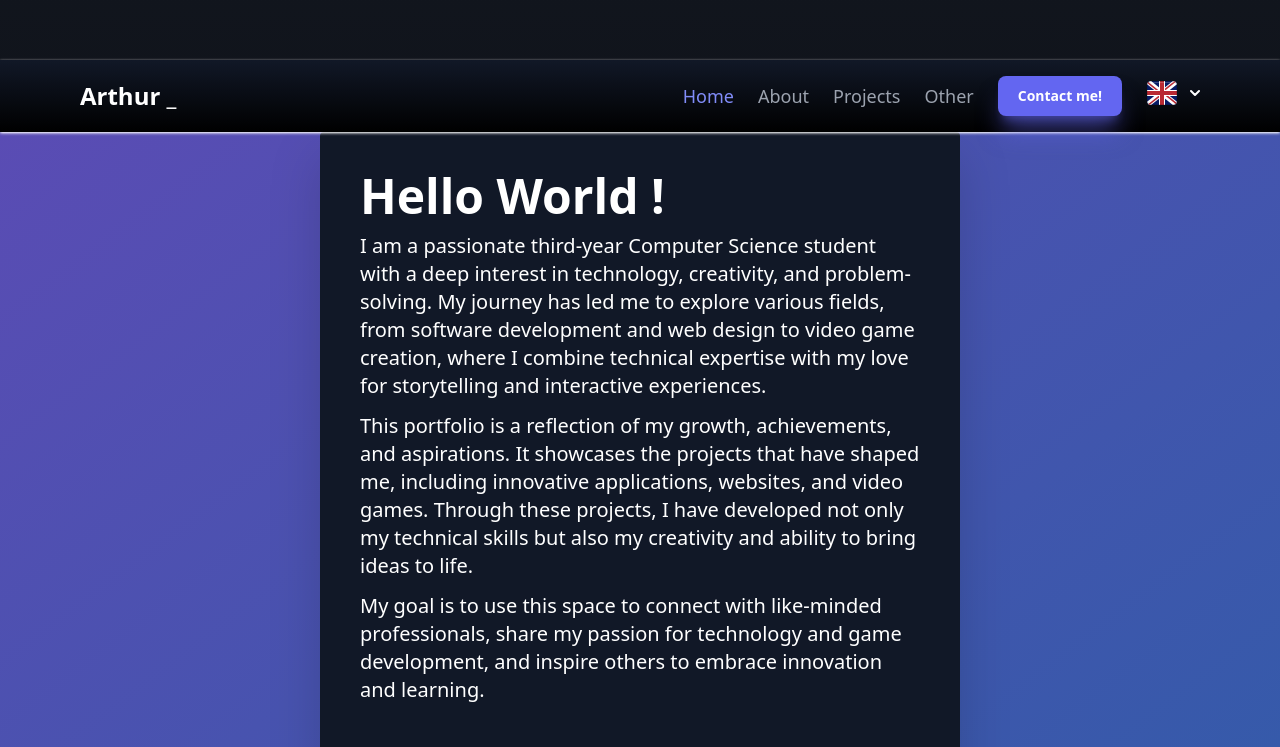
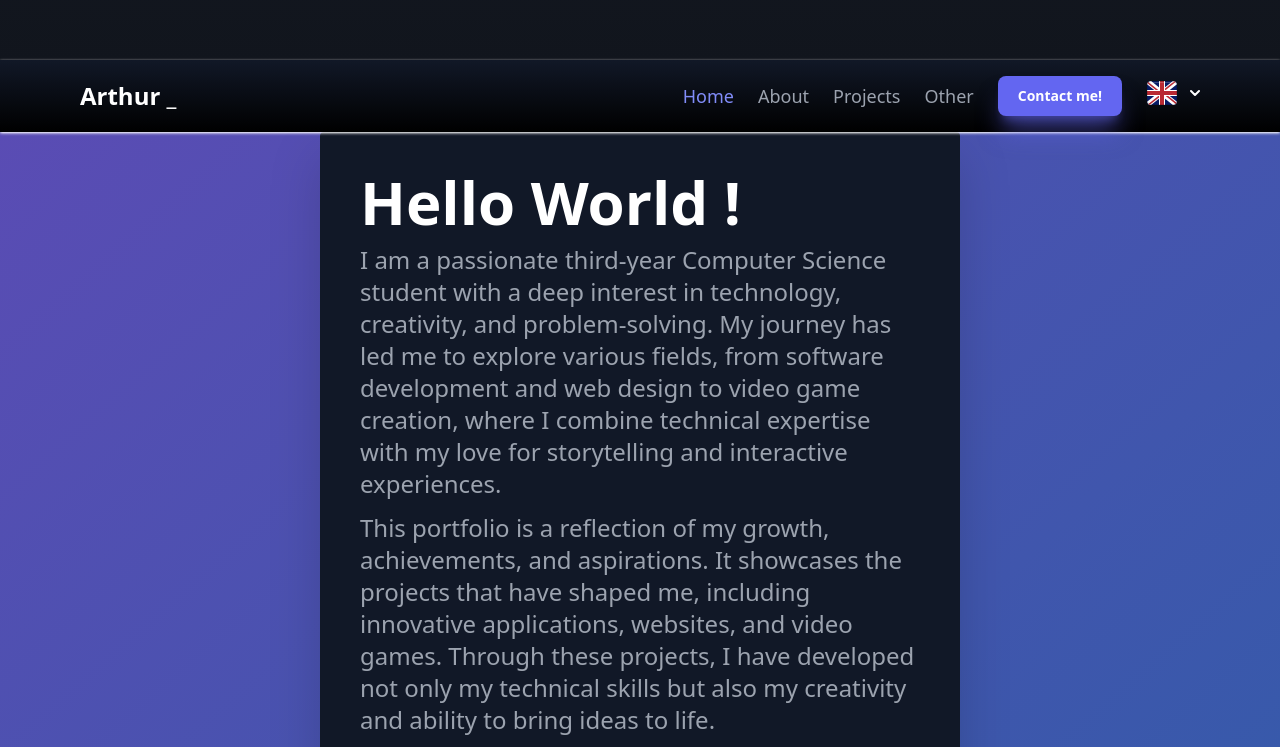
Before and after one commit to LePeruvienn/portfolio, a React (Vite) app: page /#/home in a window 1280 px wide. Shown: the part 740-1487 px from the top of the page. Built offline with nearby package versions, Linux system fonts and the light colour scheme; what @xpd/tailwind-3dtransforms would draw is missing.

Commit message:
Update Main text

```diff
--- a/src/components/general/UsefulLinks.jsx
+++ b/src/components/general/UsefulLinks.jsx
@@ -13,7 +13,7 @@ function UsefulLinks () {
 
 	return (
 
-		<div className="w-full flex-grow grid grid-cols-4 grid-rows-3 gap-1">
+		<div className="w-full text-white flex-grow grid grid-cols-4 grid-rows-3 gap-1">
 			<a
 				href={resumeLink}
 				target="_blank"
--- a/src/components/home/Textbox.jsx
+++ b/src/components/home/Textbox.jsx
@@ -14,7 +14,7 @@ function Textbox() {
 				xl:w-[50%]
 				mx-auto
 				p-6 sm:p-8 md:p-10
-				text-white
+				text-gray-400
 				bg-gray-900
 				bg-opacity-85 sm:bg-opacity-100
 				drop-shadow-2xl
@@ -22,24 +22,24 @@ function Textbox() {
 				flex flex-col
 			"
 		>
-			<h2 className="text-3xl sm:text-4xl md:text-5xl font-extrabold text-white">
+			<h2 className="text-3xl sm:text-4xl md:text-6xl font-extrabold text-white">
 				Hello World !
 			</h2>
 
-			<p className="my-2 sm:my-3 text-lg sm:text-xl">
+			<p className="my-2 sm:my-3 text-lg sm:text-xl md:text-2xl">
 				{t("headerP1")}
 			</p>
 
-			<p className="mb-2 sm:mb-3 text-lg sm:text-xl">
+			<p className="mb-2 sm:mb-3 text-lg sm:text-xl md:text-2xl">
 				{t("headerP2")}
 			</p>
 
-			<p className="mb-6 sm:mb-8 md:mb-10 text-lg sm:text-xl">
+			<p className="mb-6 sm:mb-8 md:mb-10 text-lg sm:text-xl md:text-2xl">
 				{t("headerP3")}
 			</p>
 
-			<h1 className="text-3xl sm:text-4xl md:text-5xl mb-4 sm:mb-5">
-				{t("checkTheseOut")}!
+			<h1 className="text-white text-2xl sm:text-3xl md:text-4xl mb-4 sm:mb-5">
+				{t("checkTheseOut")}
 			</h1>
 
 			<UsefulLinks />
--- a/src/locales/fr/translation.json
+++ b/src/locales/fr/translation.json
@@ -9,10 +9,10 @@
 	"projects": "Projets",
 	"myProjects": "Mes Projets",
 	"resume": "Mon CV",
-	"headerP1": "Je suis un étudiant en troisième année d'informatique passionné par la technologie, la créativité et la résolution de problèmes. Mon parcours m'a amené à explorer différents domaines, du développement de logiciels et de la conception de sites web à la création de jeux vidéo, où je combine mon expertise technique avec ma passion pour les expériences interactives.",
-	"headerP2": "Ce portfolio reflète mon parcours, mes réalisations et mes ambitions. Il met en avant les projets qui m’ont marqué : applications innovantes, sites web et jeux vidéo. Ces expériences m’ont permis de développer mes compétences techniques, ma créativité et ma capacité à concrétiser des idées.",
-	"headerP3": "Mon objectif est d’utiliser cet espace pour échanger avec des professionnels partageant les mêmes idées, partager ma passion pour la technologie et le développement de jeux, et inspirer les autres à adopter l’innovation et l’apprentissage.",
-	"checkTheseOut": "Allez voir ça",
+	"headerP1": "Actuellement en dernière année de BUT informatique à l'Université Paris-Saclay, je suis quelqu'un de passionné par le code et toujours curieux d'apprendre de nouvelles choses. J'utilise donc ce site pour partager mes avancées, mes découvertes et tout ce qui pourrait être utile à ceux qui s'y intéressent !",
+	"headerP2": "Sur ce site, vous trouverez mes projets, mais aussi quelques articles sur des outils, astuces ou concepts que j'ai trouvés utiles et que j'aurais aimé connaître plus tôt. Voilà, rien de bien compliqué, j'espère que vous prendrez autant de plaisir à explorer ce site que moi à le construire !",
+	"headerP3": "Sinon, en dehors du code, j'aime voyager, écouter de la musique, jouer aux échecs et me perdre dans des jeux vidéo. Bref, toujours en quête de créativité et de moments de détente.",
+	"checkTheseOut": "Voici quelques trucs à moi",
 	"aboutP1": "Actuellement étudiant en troisième année d'informatique à l'Université Paris-Saclay, je suis passionné par la technologie et la création. Mon parcours m'a permis d'explorer un large éventail de domaines, des projets informatiques complexes aux activités créatives et sportives, qui ont enrichi ma vision et ma méthodologie de travail.",
 	"aboutH1": "Parcours académique et professionnel",
 	"aboutP2": "Mon intérêt pour les sciences et la technologie est apparu dès le lycée, où j'ai suivi un Baccalauréat Général avec des spécialités en Mathématiques, Physique et Sciences de l'Ingénieur. Après une année en Mesures Physiques à l'IUT d'Orsay, j'ai découvert ma véritable vocation pour l'informatique et j'ai intégré le BUT Informatique, où je suis actuellement en troisième année.",
```
